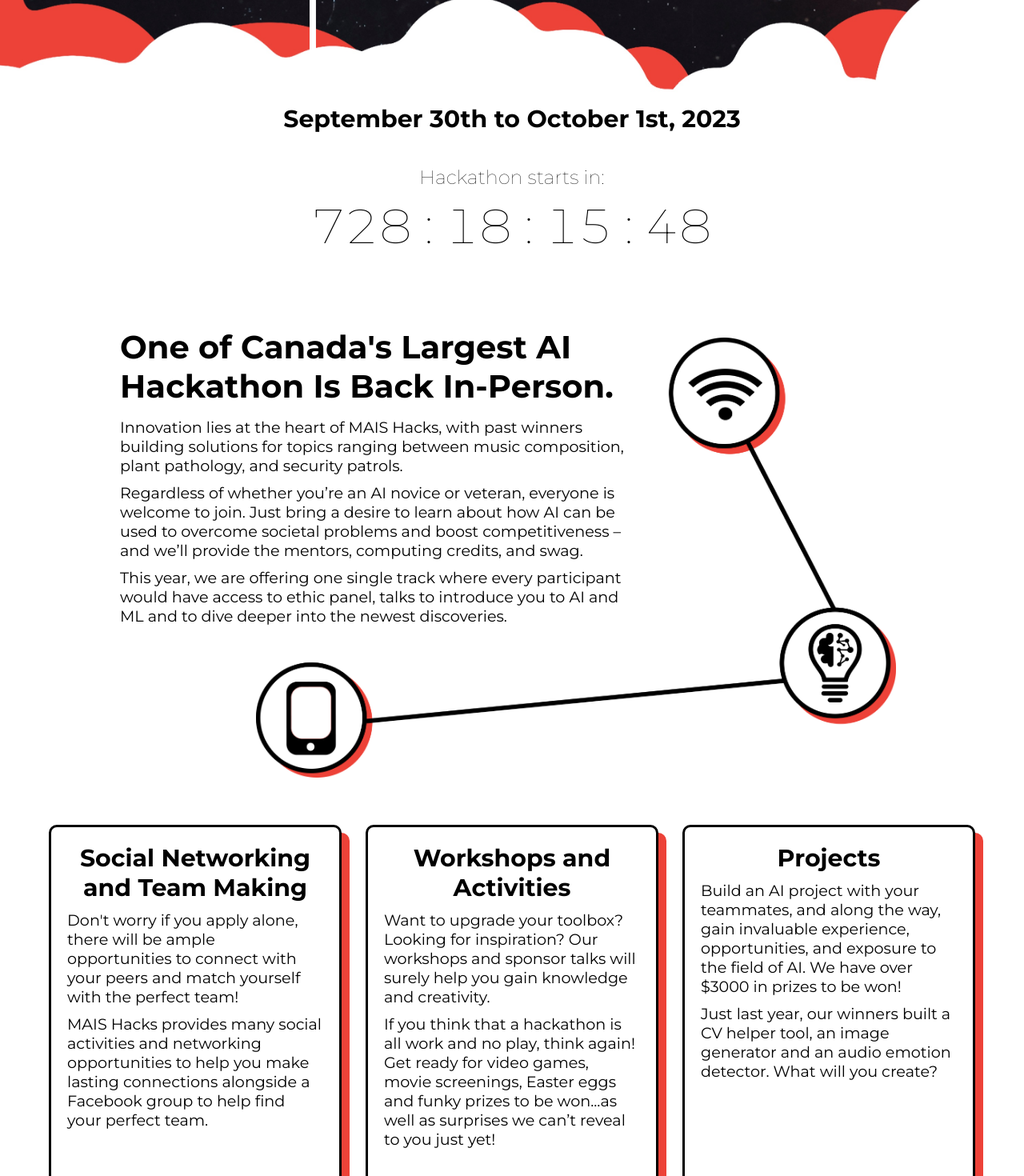
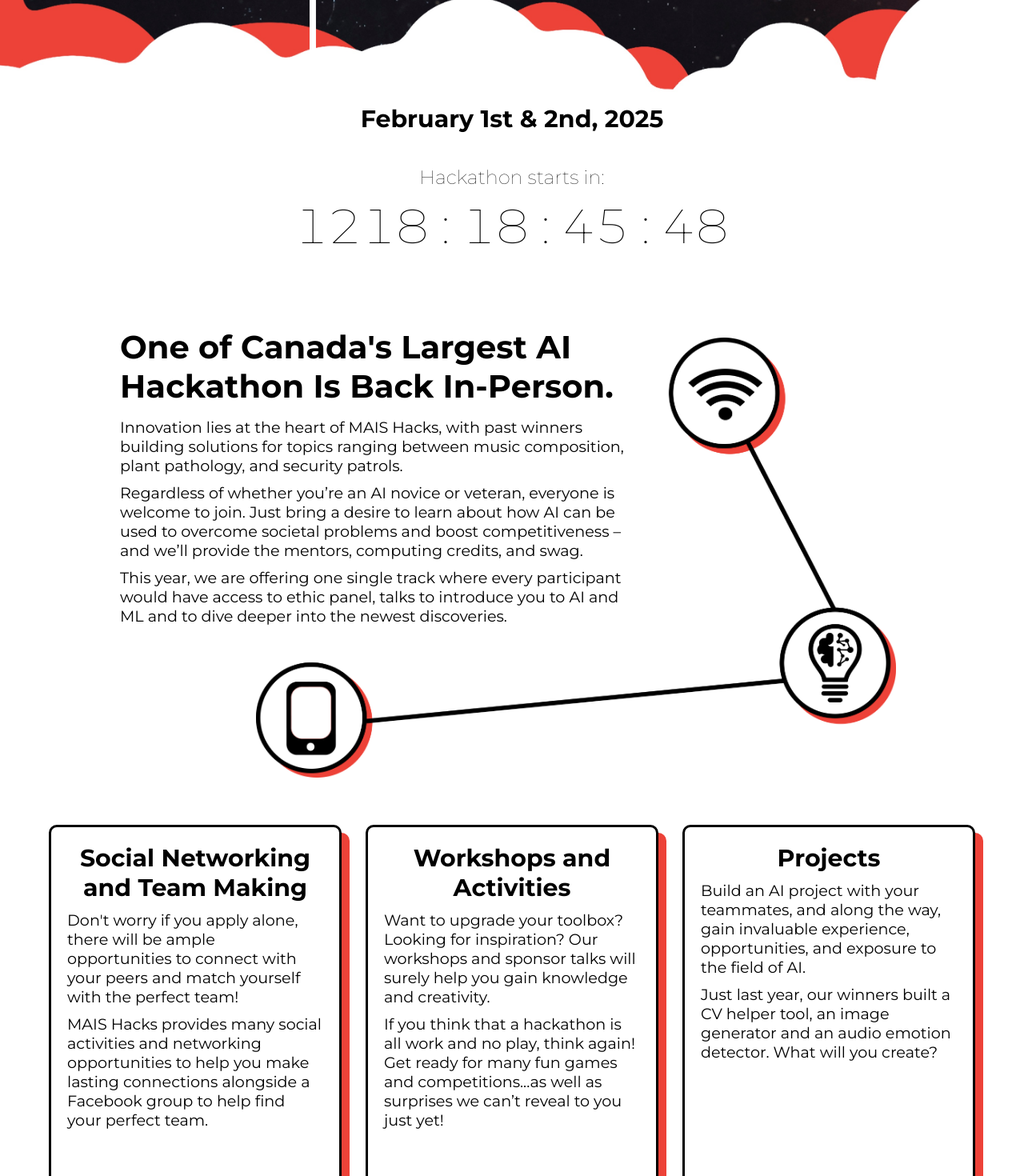
Before and after one commit to McGillAISociety/MAIShacks, a Next.js app: page / in a window 1280 px wide. Shown: the part 380-1850 px from the top of the page at 80% size. Built offline with nearby package versions, Linux system fonts and the light colour scheme.

Commit message:
updated for W2025

```diff
--- a/components/home/Info.js
+++ b/components/home/Info.js
@@ -60,8 +60,7 @@
           </p>
           <p>
             If you think that a hackathon is all work and no play, think again!
-            Get ready for video games, movie screenings, Easter eggs and funky
-            prizes to be won...as well as surprises we can’t reveal to you just
+            Get ready for many fun games and competitions...as well as surprises we can’t reveal to you just
             yet!
           </p>
         </div>
@@ -72,7 +71,7 @@
           <p>
             Build an AI project with your teammates, and along the way, gain
             invaluable experience, opportunities, and exposure to the field of
-            AI. We have over $3000 in prizes to be won!
+            AI.
           </p>
           <p>
             Just last year, our winners built a CV helper tool, an image
--- a/components/home/Landing.js
+++ b/components/home/Landing.js
@@ -5,6 +5,7 @@
 import Link from "next/link";
 
 export default function Landing() {
+
   const zeroify = (_num) => {
     const num = String(_num);
     return num.length === 1 ? `0${num}` : num;
@@ -20,13 +21,13 @@
         Apply now!
   </Button>*/}
       {/* Replace the button with this after the applications close and the new schedule is ready */}
-      <Link passHref href="/live">
+      {/*<Link passHref href="/live">
         <div>
           <Button expand onClick={() => {}}>
             Go to live site
           </Button>
         </div>
-      </Link>
+      </Link>*/}
     </div>
   );
 
@@ -58,14 +59,14 @@
       </div>
       <div className={`flex-container ${styles["bottom-content-container"]}`}>
         <div className={styles["bottom-content"]}>
-          <h2>September 30th to October 1st, 2023</h2>
+          <h2>February 1st & 2nd, 2025</h2>
           <div
             className={`flex-container ${styles["bottom-content__countdowns"]}`}
           >
             <div>
               <p>Hackathon starts in:</p>
               <Countdown
-                date={Date.parse("2023-09-30T09:00:00+0000")}
+                date={Date.parse("2025-02-01T09:30:00+0000")}
                 renderer={({ days, hours, minutes, seconds }) => (
                   <span className={styles["bottom-content__countdown"]}>
                     {zeroify(days)}&nbsp;:&nbsp;{zeroify(hours)}&nbsp;:&nbsp;
```
